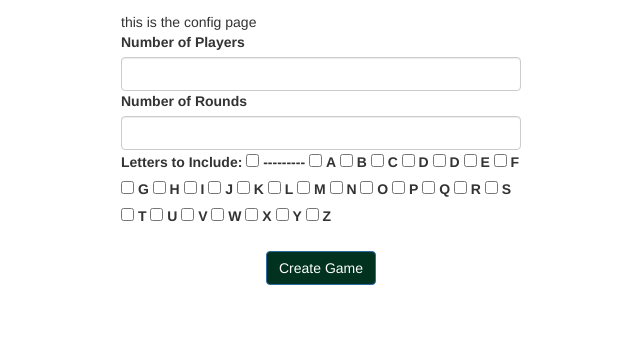
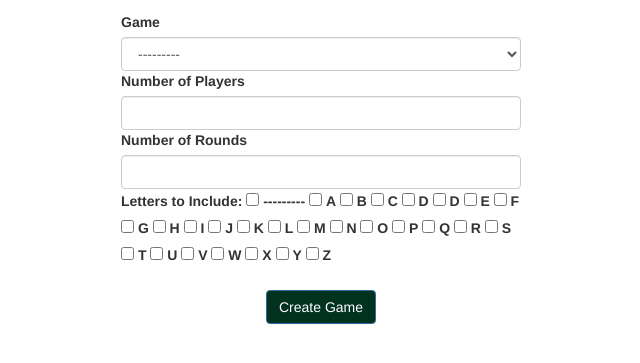
Before and after one commit to xuekhang/three, a Django app: page /config/ in a window 1280 px wide. Shown: the part 50-413 px from the top of the page, without its empty margins (319-959 px from the left). Run offline with Django 3.2, Linux system fonts and the light colour scheme; data comes from the database, SQL or seed files in the repository; some libraries are stand-ins or nearby versions.

Commit message:
no message

```diff
--- a/game/forms.py
+++ b/game/forms.py
@@ -7,4 +7,4 @@ class ConfigForm(forms.ModelForm):
     # letter = forms.MultipleChoiceField(choices= LETTERS)
     class Meta:
         model = Config
-        fields = ['num_of_players','num_of_rounds','letters']
+        fields = ['num_of_players','num_of_rounds','letters','game']
--- a/game/templates/game/config.html
+++ b/game/templates/game/config.html
@@ -3,16 +3,18 @@
 {% block content %}
 
 <div class="container-home" style="margin: auto;">
-
-
-
-<div>this is the config page</div>
+<!-- <div>this is the config page</div> -->
 <form method="POST">
     {% csrf_token %}
     <!-- <fieldset class="form-group">
 
       {{ form|crispy }}
   </fieldset> -->
+  <div class="fieldWrapper">
+    {{ form.game.errors }}
+    <label for="{{form.game.id_for_label}}">Game</label>
+    <div>{{ form.game }} </div>
+  </div>
   <div class="fieldWrapper">
     {{ form.num_of_players.errors }}
     <label for="{{form.num_of_players.id_for_label}}">Number of Players</label>
--- a/game/views.py
+++ b/game/views.py
@@ -1,5 +1,6 @@
 from django.shortcuts import render, redirect
 from django.http import HttpResponse
+from django.contrib import messages
 from .forms import ConfigForm
 import random
 import logging
@@ -23,7 +24,12 @@ def home(request):
     return render(request, 'game/home.html', context)
 
 def config(request):
-
+    if request.method == 'POST':
+        form = ConfigForm(request.POST)
+        if form.is_valid():
+            form.save()
+            messages.success(request, f'Game created')
+            return redirect('home')
     form = ConfigForm()
 
     context = {
```
